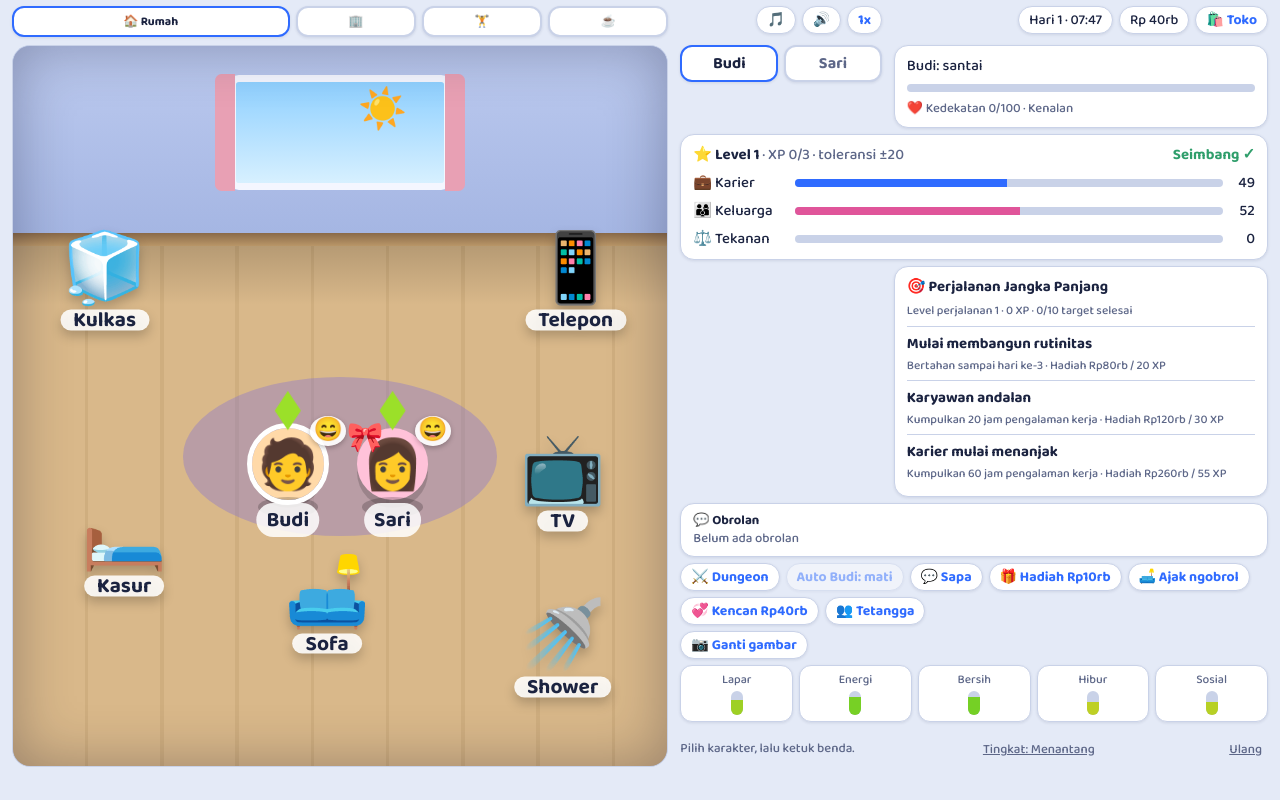
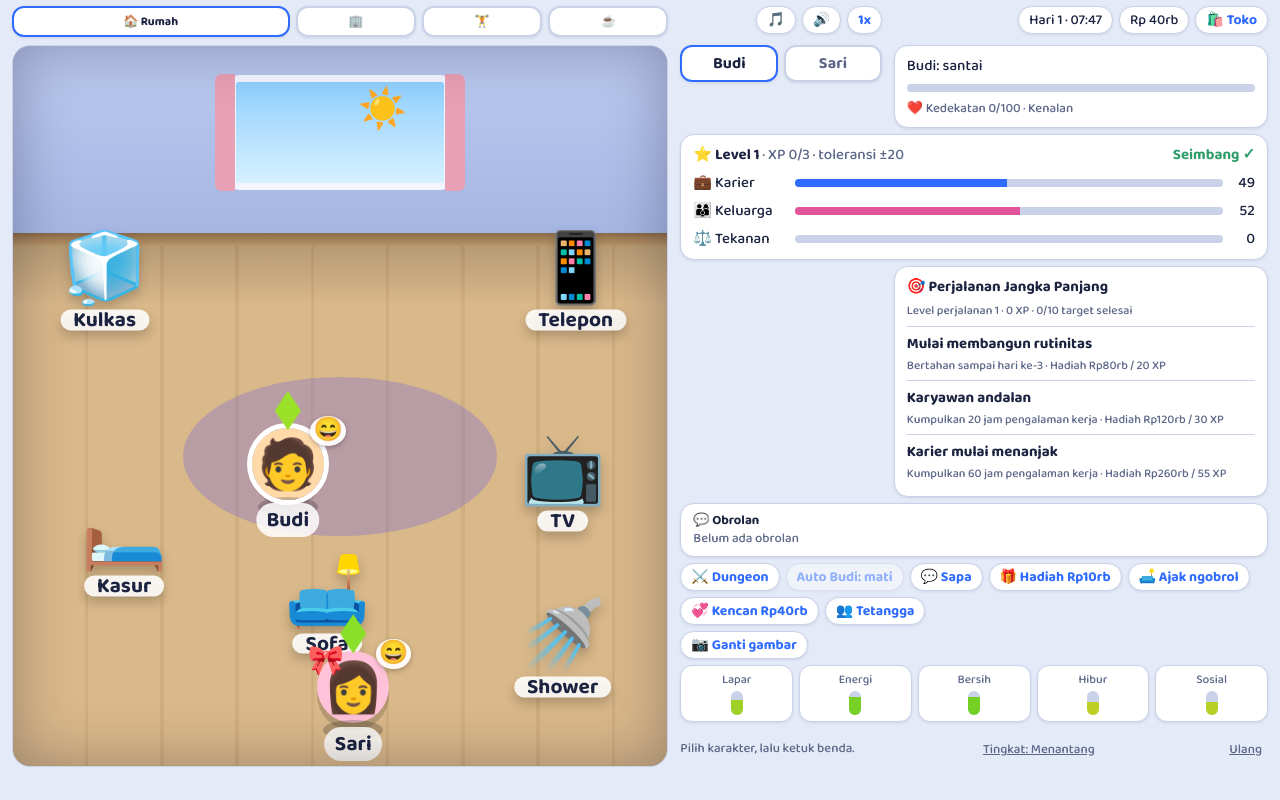
Before and after one commit to bronagerona/Rumah-mungil, a plain HTML site: page index.html in a window 1280 px wide. Both pictures are taken after a click on the button "🛋️ Ajak ngobrol". Drawn offline with Linux system fonts and the light colour scheme.

Commit message:
Keep Sari movement automatic and route Gemma to dialogue only

```diff
--- a/index.html
+++ b/index.html
@@ -261,7 +261,9 @@ for(const k in NAMA){const d=document.createElement('div');d.className='nd';d.in
 function pick(i){sel=i;sfx('tap');if(S.ch[i].rm>=0&&(S.ch[i].rm|0)!==view)setView(S.ch[i].rm|0);R.forEach((r,j)=>{r.el.classList.toggle('sel',j===i);r.tab.classList.toggle('on',j===i)});render()}
 
 function place(i,x,y,dur){const e=R[i].el;e.style.setProperty('--d',dur+'ms');e.style.left=x+'%';e.style.top=y+'%';S.ch[i].x=x;S.ch[i].y=y}
-function say(i,t,ms){const b=R[i].el.querySelector('.bub');b.textContent=t;b.classList.add('show');clearTimeout(R[i].bt);R[i].bt=setTimeout(()=>b.classList.remove('show'),ms||2200)}
+function isSariSystemMessage(t){return /^(Sedang di perjalanan|Belum buka|Waktunya tidak cukup|Uang tidak cukup|Terlalu jauh|Belum cukup dekat|Sudah tutup|Naik jabatan:|Berangkat ke |Ngobrol dengan |AI Sari belum siap|Sari dikendalikan AI lokal|Budi tetap kamu yang mengendalikan|Model belum siap)/i.test(String(t||''))}
+function say(i,t,ms){if(i===1&&!window.__sariInternalSpeak&&!isSariSystemMessage(t)){if(window.__sariAIReady)requestSariDialogue(String(t||''));else showBubble(i,t,ms);return}showBubble(i,t,ms)}
+function showBubble(i,t,ms){const b=R[i].el.querySelector('.bub');b.textContent=t;b.classList.add('show');clearTimeout(R[i].bt);R[i].bt=setTimeout(()=>b.classList.remove('show'),ms||2200)}
 const cost=k=>k==='kulkas'?Math.max(3,15-4*(S.up.kulkas|0)):(OB[k].gymfee&&S.up.gym?0:(OB[k].cost||0));
 const lvl=c=>LV.reduce((a,l,j)=>c.work>=l.h*60?j:a,0);
 
@@ -302,10 +304,11 @@ function renderLongProgress(){ensureLongProgress();const host=$('#longProgress')
 function checkLongProgress(){ensureLongProgress();let changed=false;for(const g of LONG_GOALS){if(!S.long.claimed[g.id]&&g.check()){S.long.claimed[g.id]=1;S.long.xp+=g.xp;S.money+=g.reward;changed=true;evt('🎉 Target tercapai: '+g.title+' · +Rp'+g.reward+'rb · +'+g.xp+' XP');sfx('up')}}if(changed){renderLongProgress();if($('#shop').classList.contains('open'))shop()}}
 
 
-/* ---------- jembatan keputusan AI lokal Sari ---------- */
-function sariActionAvailable(k){const o=OB[k];if(!o)return false;const locked=o.need||(o.buy?k:'');return (o.r|0)===(S.ch[1].rm|0)&&(!locked||!!S.up[locked])&&S.money>=cost(k)&&openNow(k)}
-function requestSariAI(){if(window.__sariAIThinking||!window.__sariAIReady||!window.ReactNativeWebView||!window.ReactNativeWebView.postMessage)return false;const c=S.ch[1],options=Object.keys(OB).filter(sariActionAvailable).map(k=>({key:k,name:OB[k].n,object:OB[k].l,cost:cost(k),duration:OB[k].m}));if(!options.length)return false;window.__sariAIThinking=true;window.ReactNativeWebView.postMessage(JSON.stringify({type:'sari_decision_request',context:{needs:c.n,money:Math.floor(S.money),hour:Math.floor((S.t%1440)/60),day:Math.floor(S.t/1440)+1,room:(c.rm|0)===0?'rumah':String(c.rm),relationship:Math.floor(S.rel),currentAction:R[1].cur?OB[R[1].cur.k].n:'santai',request:window.__sariPendingRequest||'',options}}));return true}
-window.__receiveSariAI=function(result){window.__sariAIThinking=false;if(R[1].cur)return;if(!result||!sariActionAvailable(result.action)){window.__sariPendingRequest='';R[1].idle=20;return}window.__sariPendingRequest='';if(typeof result.dialogue==='string'&&result.dialogue.trim())say(1,result.dialogue.trim().slice(0,100),2600);go(1,result.action)};
+/* ---------- jembatan dialog Gemma; gerakan Sari oleh sistem game ---------- */
+window.__sariAIThinking=window.__sariAIThinking||false;
+function requestSariDialogue(event){if(!window.__sariAIReady||window.__sariAIThinking||!window.ReactNativeWebView||!window.ReactNativeWebView.postMessage)return false;const c=S.ch[1];window.__sariAIThinking=true;window.ReactNativeWebView.postMessage(JSON.stringify({type:'sari_dialogue_request',context:{needs:c.n,money:Math.floor(S.money),hour:Math.floor((S.t%1440)/60),day:Math.floor(S.t/1440)+1,room:(c.rm|0)===0?'rumah':String(c.rm),relationship:Math.floor(S.rel),currentAction:R[1].cur&&OB[R[1].cur.k]?OB[R[1].cur.k].n:'santai',event:String(event||'').slice(0,120)}}));return true}
+window.__receiveSariAI=function(result){window.__sariAIThinking=false;if(!result||result.kind==='busy')return;if(result.kind==='dialogue'&&typeof result.dialogue==='string'&&result.dialogue.trim()){showBubble(1,result.dialogue.trim().slice(0,100),2600)}};
+
 
 function tick(){if(S.over)return;
   const dt=.6*speed;S.t+=dt;const dn=Math.floor(S.t/1440);if(dn>(S.day|0))newDay(dn);petTick(dt);kidTick(dt);nbTick(dt);chatTick();balTick(dt);locTick(dt);if(++gt%20===0){goals();checkLongProgress()}
@@ -324,7 +327,7 @@ function tick(){if(S.over)return;
     const low=Math.min(...Object.values(c.n)),bub=r.el.querySelector('.bub');
     if(!r.cur&&low<30&&!bub.classList.contains('show')){const k=Object.keys(c.n).find(x=>c.n[x]===low);
       say(i,{lapar:'Perutku keroncongan…',energi:'Capek banget…',bersih:'Perlu mandi…',hibur:'Bosan…',sosial:'Kesepian…'}[k],2500)}
-    if(!r.cur){r.idle=(r.idle||0)+1;if(c.auto&&r.idle>25){if(i===1){if(!window.__sariAIThinking&&!requestSariAI())r.idle=20}else auto(i)}}else r.idle=0;
+    if(!r.cur){r.idle=(r.idle||0)+1;if((i===1||c.auto)&&r.idle>25){auto(i)}}else r.idle=0;
   });
   render();
   if(Date.now()-lastSave>2000){lastSave=Date.now();try{localStorage.setItem('rumahmungil2',JSON.stringify(S))}catch(e){}}
```
